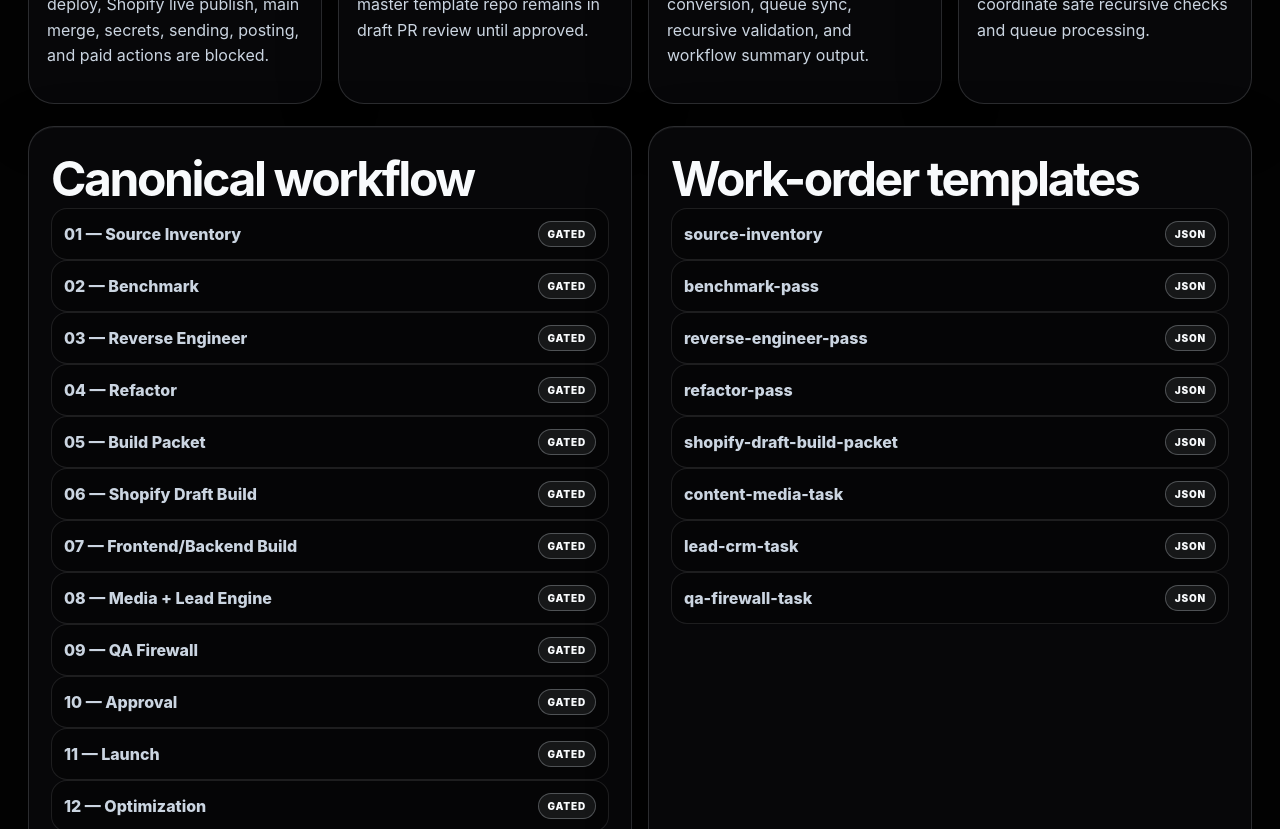
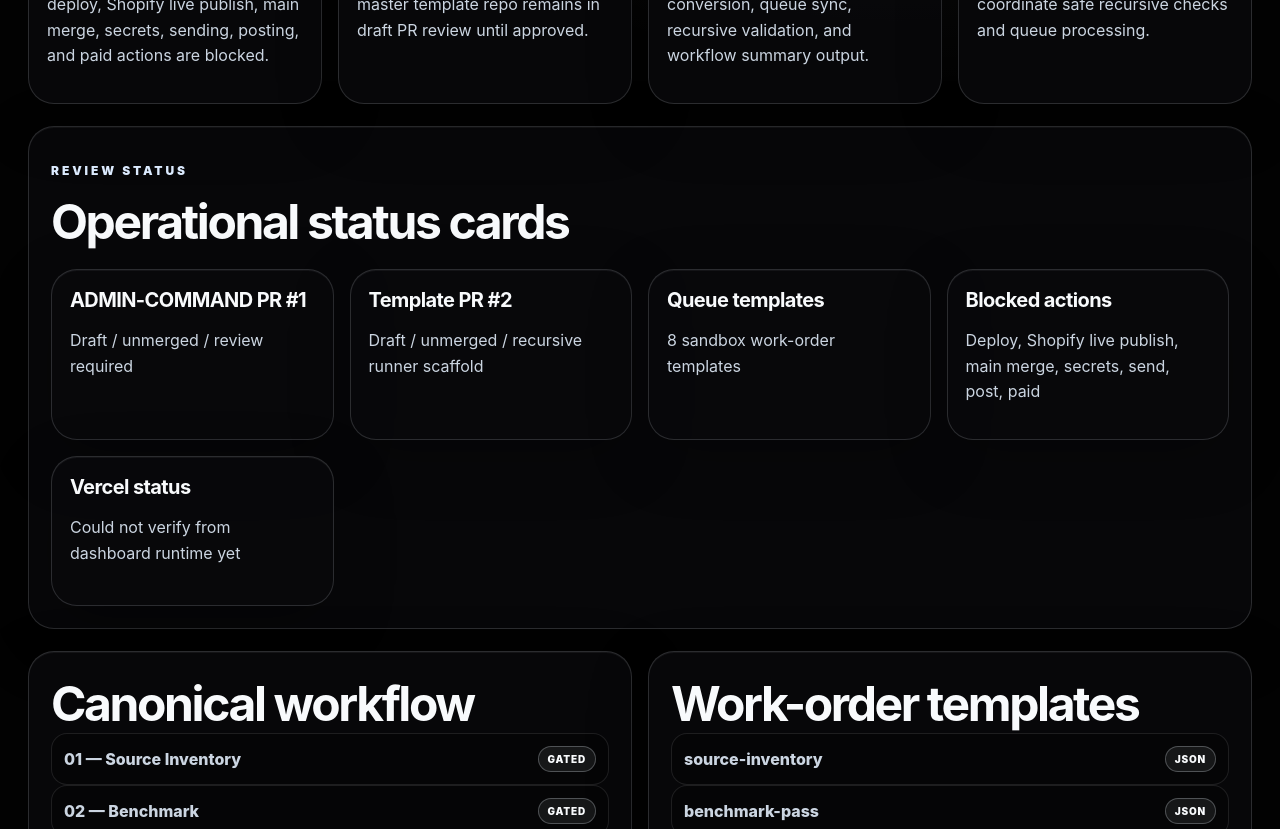
Before and after one commit to xps-admin/ADMIN-COMMAND, a Next.js app: page /strategic-mind-workflow-os in a window 1280 px wide. Shown: the part 600-1429 px from the top of the page. Built offline with nearby package versions, Linux system fonts and the light colour scheme.

Commit message:
Add Strategic Mind Workflow OS dashboard status cards

```diff
--- a/app/strategic-mind-workflow-os/page.tsx
+++ b/app/strategic-mind-workflow-os/page.tsx
@@ -1,5 +1,12 @@
 const phases = ['Source Inventory','Benchmark','Reverse Engineer','Refactor','Build Packet','Shopify Draft Build','Frontend/Backend Build','Media + Lead Engine','QA Firewall','Approval','Launch','Optimization','Template Extraction','Recursive Rebuild'];
 const workOrders = ['source-inventory','benchmark-pass','reverse-engineer-pass','refactor-pass','shopify-draft-build-packet','content-media-task','lead-crm-task','qa-firewall-task'];
+const statusCards = [
+  ['ADMIN-COMMAND PR #1','Draft / unmerged / review required'],
+  ['Template PR #2','Draft / unmerged / recursive runner scaffold'],
+  ['Queue templates', `${workOrders.length} sandbox work-order templates`],
+  ['Blocked actions','Deploy, Shopify live publish, main merge, secrets, send, post, paid'],
+  ['Vercel status','Could not verify from dashboard runtime yet']
+];
 
 export default function StrategicMindWorkflowOSPage() {
   return (
@@ -15,6 +22,13 @@ export default function StrategicMindWorkflowOSPage() {
         <div className="card"><h3>Admin Command</h3><p>Operator dashboard for issue conversion, queue sync, recursive validation, and workflow summary output.</p></div>
         <div className="card"><h3>Scheduler</h3><p>GitHub Actions and Apps Script coordinate safe recursive checks and queue processing.</p></div>
       </section>
+      <section className="section panel">
+        <p className="kicker">Review status</p>
+        <h2>Operational status cards</h2>
+        <div className="grid grid-4" style={{ marginTop: 18 }}>
+          {statusCards.map(([title, text]) => <div className="card" key={title}><h3>{title}</h3><p>{text}</p></div>)}
+        </div>
+      </section>
       <section className="section grid grid-2">
         <div className="panel"><h2>Canonical workflow</h2>{phases.map((phase, index) => <div className="toggle-row" key={phase}><span>{String(index + 1).padStart(2, '0')} — {phase}</span><span className="pill">GATED</span></div>)}</div>
         <div className="panel"><h2>Work-order templates</h2>{workOrders.map((order) => <div className="toggle-row" key={order}><span>{order}</span><span className="pill">JSON</span></div>)}</div>
```
